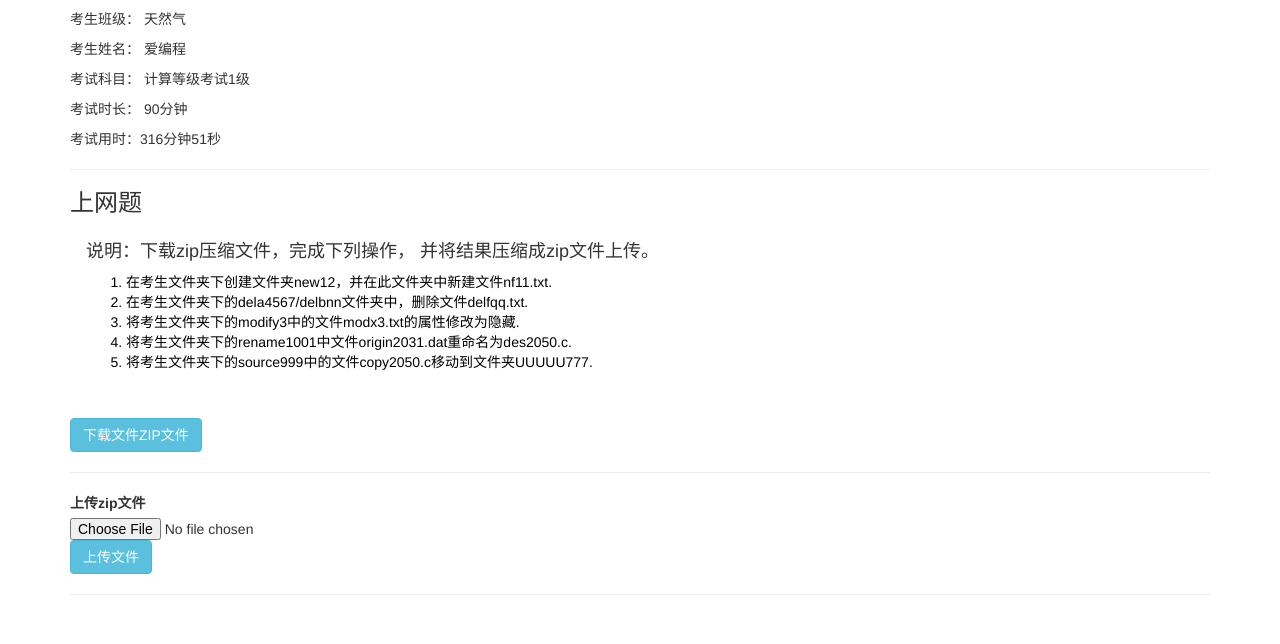
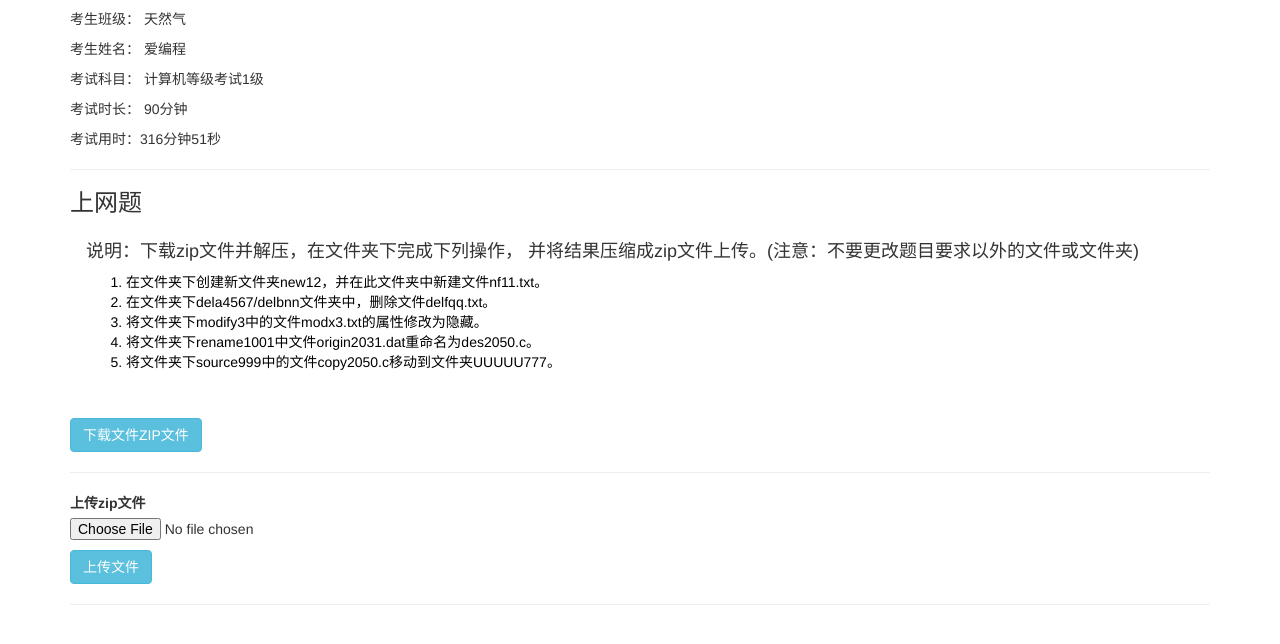
Before and after one commit to tanglw2020/django-mysite, a Django app: page /exam/exampage/4/systemquestion/ in a window 1280 px wide. Shown: the part 51-695 px from the top of the page. Run offline with Django 3.2, Linux system fonts and the light colour scheme; data comes from the database, SQL or seed files in the repository; both versions use the stored data as it was after the commit; some libraries are stand-ins or nearby versions.

Commit message:
feat: add upload and score for system questions

```diff
--- a/media/upload_system_operations/exam_system_operation_1/modify1/modx1.txt
+++ /dev/null
@@ -1 +0,0 @@
-file for modify operation
--- a/polls/apps.py
+++ b/polls/apps.py
@@ -3,4 +3,4 @@ from django.apps import AppConfig
 
 class PollsConfig(AppConfig):
     name = 'polls'
-    verbose_name = '计算等级考试管理'
+    verbose_name = '计算机等级考试管理后台'
--- a/polls/examModels.py
+++ b/polls/examModels.py
@@ -25,8 +25,8 @@ BASE_DIR = Path(__file__).resolve().parent.parent
 MEDIA_ROOT  = BASE_DIR / 'media'
 
 EXAM_TYPE_CHOICES = [
-    ('1','计算等级考试1级'),
-    ('2','计算等级考试2级'),
+    ('1','计算机等级考试1级'),
+    ('2','计算机等级考试2级'),
 ]
 
 PERIOD_CHOICES = [
@@ -55,7 +55,7 @@ class Exam(models.Model):
 
     choice_question_num = models.IntegerField(verbose_name="选择题个数", default=20)
     choice_question_score = models.IntegerField(verbose_name="选择题分值", default=1)
-    file_operation_score = models.IntegerField(verbose_name="系统操作题分值", default=10)
+    file_operation_score = models.IntegerField(verbose_name="操作系统题分值", default=10)
     email_score = models.IntegerField(verbose_name="上网题分值", default=10)
     word_score = models.IntegerField(verbose_name="Word操作题分值", default=20)
     excel_score = models.IntegerField(verbose_name="Excel操作题分值", default=20)
@@ -71,7 +71,7 @@ class Exam(models.Model):
     def all_question_stat_(self):
         result_list = [
                         ['选择题'+str(self.choice_question_num)+'X'+str(self.choice_question_score)],
-                        ['系统操作题1X'+str(self.file_operation_score)],
+                        ['操作系统题1X'+str(self.file_operation_score)],
                         ['上网题1X'+str(self.email_score)],
                         ['Word操作题1X'+str(self.word_score)],
                         ['Excel操作题1X'+str(self.excel_score)],
@@ -192,6 +192,12 @@ class ExamPaper(models.Model):
         return FileOperationQuestion.objects.get(pk=int(self.system_operation_question))
     system_questions_pk_.short_description = 'pk操作系统题'
 
+    def base_path_(self):
+        return os.path.join(MEDIA_ROOT, 'upload_exam_answer', str(self.id))
+
+    def system_operation_answer_save_path_(self):
+        return os.path.join(self.base_path_(), 'system-operation-{}'.format(self.system_operation_question))
+
     def choice_question_answers_(self):
         return self.choice_question_answers.split(',')
     choice_question_answers_.short_description = '选择题答案'
--- a/polls/fileOperationlModels.py
+++ b/polls/fileOperationlModels.py
@@ -147,11 +147,11 @@ class FileOperationQuestion(models.Model):
     #题目内容
     def question_content(self):
         result_list = []
-        result_list.append('在考生文件夹下创建文件夹'+self.new_folder_dir_A+'，并在此文件夹中新建文件'+self.new_file_B+'.')
-        result_list.append('在考生文件夹下的'+self.del_folder_A+'/'+self.del_folder_B+'文件夹中，删除文件'+self.del_file_C+'.')
-        result_list.append('将考生文件夹下的'+self.modify_folder_A+'中的文件'+self.modify_file_B+'的属性修改为'+self.modify_file_attr+'.')
-        result_list.append('将考生文件夹下的' + self.rename_folder_A + '中文件' + self.rename_file_B+'重命名为'+self.rename_file_C+'.')
-        result_list.append('将考生文件夹下的'+self.copy_folder_A+'中的文件'+self.copy_file_B+self.copy_or_move+'到文件夹'+self.copy_folder_C+'.')
+        result_list.append('在文件夹下创建新文件夹'+self.new_folder_dir_A+'，并在此文件夹中新建文件'+self.new_file_B+'。')
+        result_list.append('在文件夹下'+self.del_folder_A+'/'+self.del_folder_B+'文件夹中，删除文件'+self.del_file_C+'。')
+        result_list.append('将文件夹下'+self.modify_folder_A+'中的文件'+self.modify_file_B+'的属性修改为'+self.modify_file_attr+'。')
+        result_list.append('将文件夹下' + self.rename_folder_A + '中文件' + self.rename_file_B+'重命名为'+self.rename_file_C+'。')
+        result_list.append('将文件夹下'+self.copy_folder_A+'中的文件'+self.copy_file_B+self.copy_or_move+'到文件夹'+self.copy_folder_C+'。')
         return format_html("<ol>") + \
                 format_html_join(
                 '\n', '<li style="color:black;">{}</li>',
@@ -214,8 +214,6 @@ class FileOperationQuestion(models.Model):
             if os.path.exists(targeted_file_2):
                 result = (self.copy_file_B)
             result_list.append(result)
-
-
         return result_list
 
     def save(self, *args, **kwargs):
--- a/polls/templates/polls/exam_page_system_question.html
+++ b/polls/templates/polls/exam_page_system_question.html
@@ -20,8 +20,8 @@
     <h3>上网题</h3>
 
     <div class="alert alert-primary" role="alert">
-      <h4>说明：下载zip压缩文件，完成下列操作，
-        并将结果压缩成zip文件上传。 </h4>
+      <h4>说明：下载zip文件并解压，在文件夹下完成下列操作，
+        并将结果压缩成zip文件上传。(注意：不要更改题目要求以外的文件或文件夹) </h4>
       <p>{{ system_question.question_content }}</p>
     </div>
     <div>
@@ -41,10 +41,12 @@
           <div class="mb-3">
             {{ form.file }} {{ form.file.errors }}
           </div>
-          <input type="submit" class="btn btn-info" value="上传文件" name="">
-          {% if uploadsucc %}
-            <label for="UploadSucc">上传成功</label>
-          {% endif %}
+          <div class='form-group' style="color: green; margin-top: 10px">
+            <input type="submit" class="btn btn-info" value="上传文件" name="">
+            {% if uploadsucc %}
+            <label for="UploadSucc">上传成功!!</label>
+            {% endif %}
+          </div>
           </form>
       </div>
     <HR style=" FILTER: alpha (opacity = 100, finishopacity =0 , style= 2 )" width="100%" color=#987 cb 9 SIZE=20>
--- a/polls/views.py
+++ b/polls/views.py
@@ -3,12 +3,13 @@ from django.http import HttpResponse, HttpResponseRedirect, FileResponse
 from django.urls import reverse
 from django import forms
 from django.http import Http404
+from django.views.decorators.csrf import csrf_exempt
 
-from django.views.decorators.csrf import csrf_exempt
 import json
 import datetime
 import time
 import random
+from zipfile import ZipFile
 from pathlib import Path
 
 from polls.forms import StudentForm, UploadZipFileForm
@@ -25,6 +26,11 @@ import socket
 BASE_DIR = Path(__file__).resolve().parent.parent
 MEDIA_ROOT  = BASE_DIR / 'media'
 
+def handle_uploaded_file(f, output_save_path):
+    # print(os.path.join(root_path,filename))
+    with open(output_save_path, 'wb') as destination:
+        for chunk in f.chunks():
+            destination.write(chunk)
 
 def exampage(request, exampage_id):
     try:
@@ -93,13 +99,30 @@ def exampage_system_question(request, exampage_id):
         return HttpResponseRedirect(reverse('exam:login'))
 
     uploadsucc = False
+    system_question = exam_page.system_questions_pk_()
     if request.method == 'POST':
         form = UploadZipFileForm(request.POST, request.FILES)
         if form.is_valid():
-            output_save_path = ''
-            # output_save_path = exam_page.coding_output_path_(coding_question_id)
-            # handle_uploaded_file(request.FILES['file'], output_save_path)
-            # exam_page.update_coding_question_answer_result_(coding_question_id, output_save_path)
+            output_save_path = exam_page.system_operation_answer_save_path_()
+            if os.path.exists(output_save_path): shutil.rmtree(output_save_path)
+            os.makedirs(output_save_path)
+
+            output_save_file = os.path.join(output_save_path, 'files.zip')
+            handle_uploaded_file(request.FILES['file'], output_save_file)
+
+            with ZipFile(output_save_file) as myzip:
+                myzip.extractall(output_save_path)
+
+            exam_page.system_operation_answer = output_save_file
+            results = system_question.score_(os.path.join(output_save_path, 'exam_system_operation'))
+            if len(results)==0:
+                exam_page.system_operation_result = 0
+            else:
+                corrects_ = [x for x in results if x]
+                exam_page.system_operation_result = exam_page.exam.file_operation_score * len(corrects_) / len(results)
+            print(exam_page.system_operation_result)
+            exam_page.save()
+
             uploadsucc = True
     else:
         form = UploadZipFileForm()
@@ -108,7 +131,7 @@ def exampage_system_question(request, exampage_id):
         'exam': exam_page.exam,
         'student': exam_page.student,
         'exam_page': exam_page,
-        'system_question': exam_page.system_questions_pk_(),
+        'system_question': system_question,
         'form': form,
         'uploadsucc': uploadsucc,
         }
```
Also changed, not shown: polls/templates/polls/exam_page.html (+13 -11 lines), db.sqlite3, media/upload_system_operations/exam_system_operation_1/new12/nf11.txt (deleted), 3 other files.
